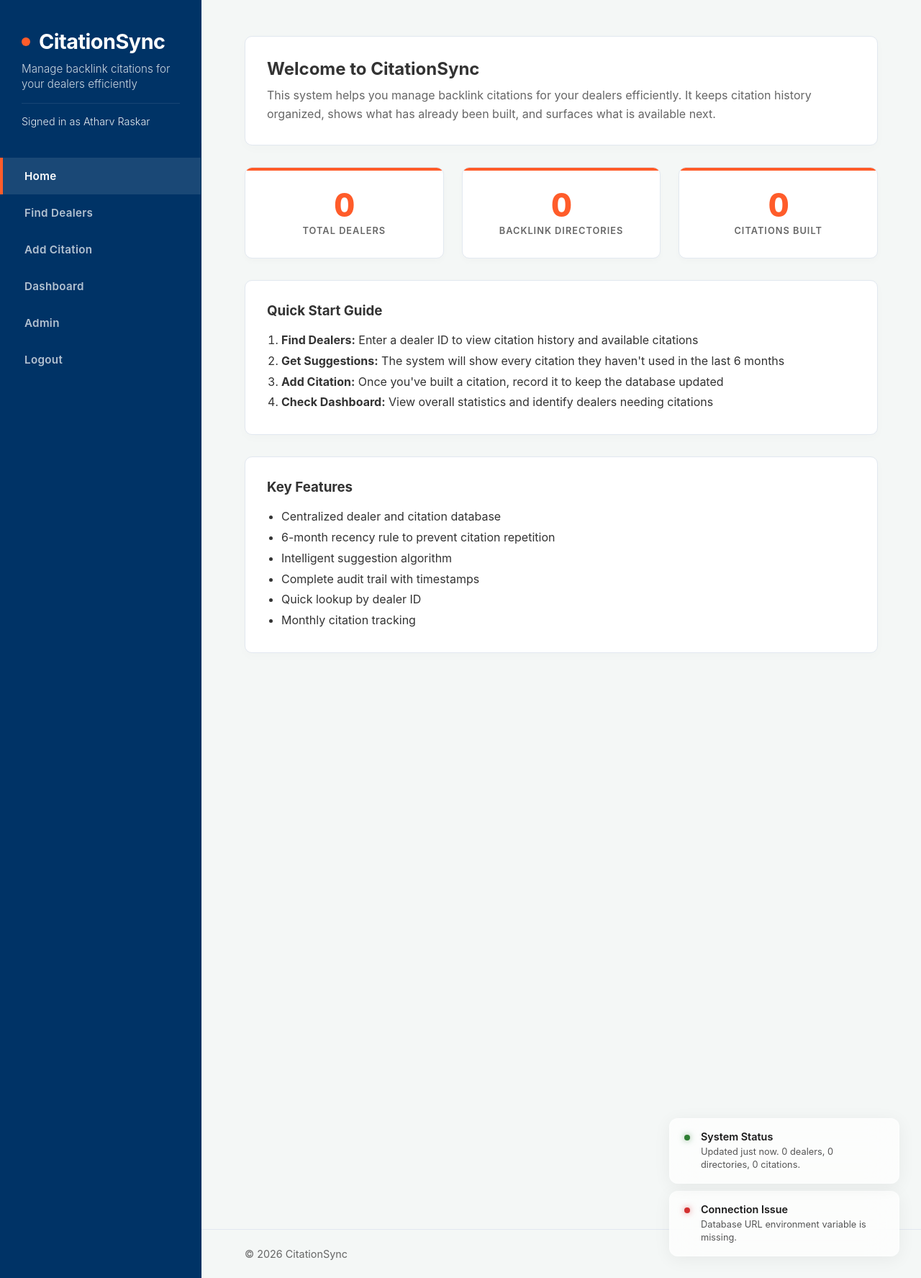
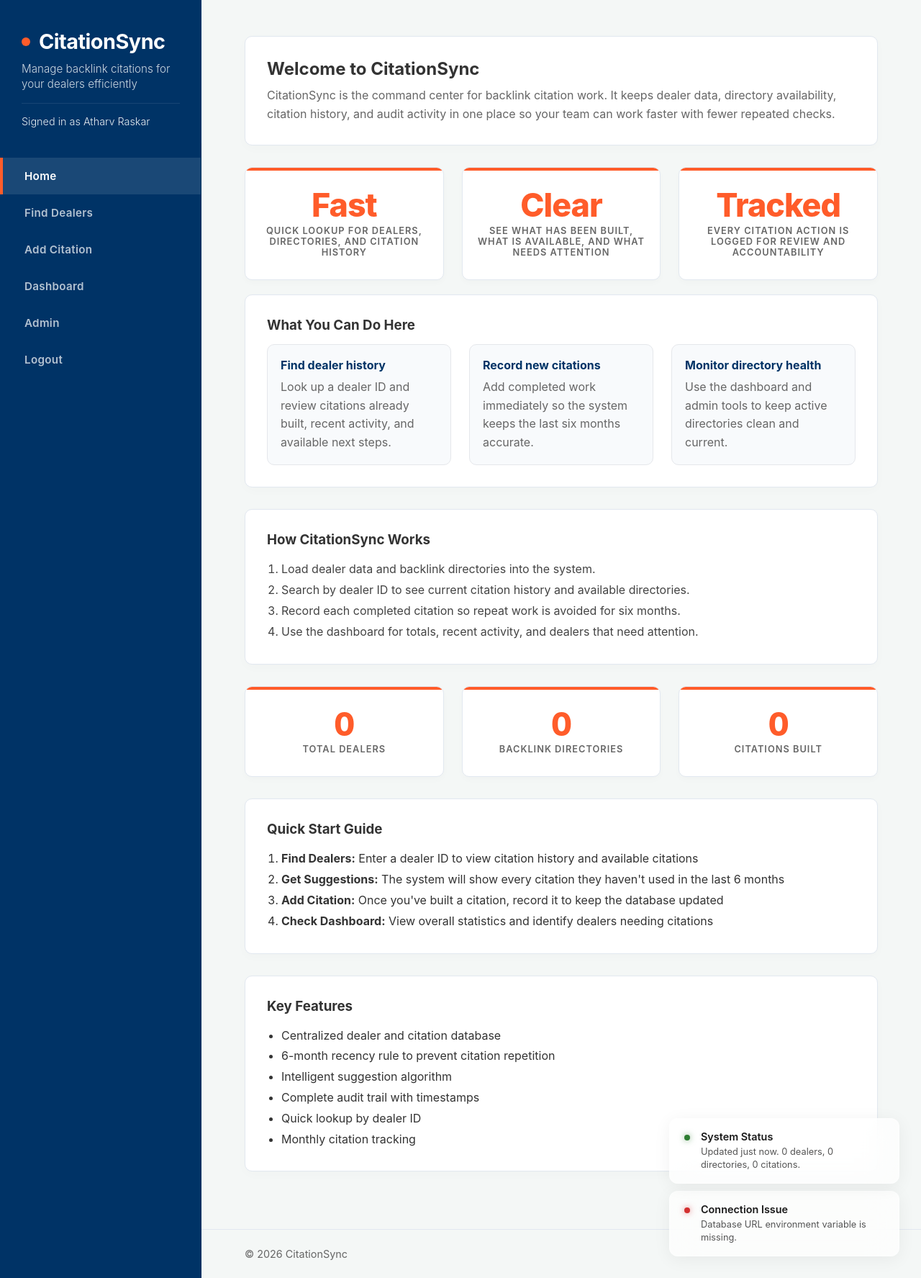
Before and after one commit to atharv-1511/Citationsync, a Flask app: page / in a window 1280 px wide. Shown: the whole page at 72% size. Run offline with Flask 3, Linux system fonts and the light colour scheme; the visitor is signed in with stand-in values (Sample User, id 1); data that the repository does not hold is empty.

Commit message:
Improve errors, home page, and admin handling

```diff
--- a/app.py
+++ b/app.py
@@ -562,6 +562,23 @@
             ActivityLog.__table__.create(bind=db.engine, checkfirst=True)
         except Exception as exc:
             app.logger.warning('Activity log table initialization skipped: %s', exc)
+
+        # Create a few inexpensive indexes for the hottest dashboard and citation queries.
+        # These are safe to run repeatedly because IF NOT EXISTS prevents duplicates.
+        index_statements = [
+            'CREATE INDEX IF NOT EXISTS ix_backlink_directories_active_url ON backlink_directories (active, url)',
+            'CREATE INDEX IF NOT EXISTS ix_backlink_directories_created_at ON backlink_directories (created_at)',
+            'CREATE INDEX IF NOT EXISTS ix_citations_dealer_created_at ON citations (dealer_id, created_at)',
+            'CREATE INDEX IF NOT EXISTS ix_citations_directory_id ON citations (directory_id)',
+            'CREATE INDEX IF NOT EXISTS ix_activity_logs_created_at ON activity_logs (created_at)',
+        ]
+        try:
+            for statement in index_statements:
+                db.session.execute(text(statement))
+            db.session.commit()
+        except Exception as exc:
+            db.session.rollback()
+            app.logger.warning('Index initialization skipped: %s', exc)
 
     @app.before_request
     def load_current_user():
@@ -1288,7 +1305,8 @@
 
         if request.path.startswith('/api/'):
             payload = {
-                'error': 'Internal server error',
+                'error': 'Something went wrong',
+                'message': 'The request could not be completed. Please try again in a moment.',
                 'path': request.path,
                 'method': request.method,
                 'type': error.__class__.__name__,
@@ -1297,7 +1315,12 @@
                 payload['detail'] = str(error)
             return jsonify(payload), 500
 
-        return jsonify({'error': 'Internal server error'}), 500
+        return render_template(
+            'error.html',
+            title='Something went wrong',
+            message='We hit a snag while loading this page. Please go back and try again.',
+            details=str(error) if (os.getenv('VERCEL') or os.getenv('FLASK_ENV', 'production') != 'production') else None,
+        ), 500
 
 # Expose a top-level WSGI `app` for hosting platforms (Vercel, Gunicorn, etc.).
 # This makes `from app import app` work and satisfies Vercel's requirement.
--- a/templates/admin.html
+++ b/templates/admin.html
@@ -94,7 +94,7 @@
                 </tr>
             </thead>
             <tbody>
-                {% for directory in directories if not (directory.url and directory.url|lower.endswith('.example')) %}
+                {% for directory in directories %}
                 <tr>
                     <td>{{ directory.name }}</td>
                     <td><a href="{{ directory.url }}" target="_blank" rel="noopener noreferrer">{{ directory.url }}</a></td>
--- a/templates/dashboard.html
+++ b/templates/dashboard.html
@@ -106,7 +106,7 @@
 }
 </style>
 
-<div id="notifications-container" style="position: fixed; bottom: 30px; right: 30px; z-index: 9999; display: flex; flex-direction: column-reverse; gap: 10px; width: 320px;">
+<div id="notifications-container" style="position: fixed; top: 20px; right: 20px; z-index: 9999; display: flex; flex-direction: column; gap: 10px; width: 320px;">
     <div id="db-banner" class="mac-notification" style="display:none;"></div>
 </div>
 
--- a/templates/index.html
+++ b/templates/index.html
@@ -6,10 +6,53 @@
 <div class="card">
     <h2>Welcome to CitationSync</h2>
     <p style="margin-top: 10px; color: #666; line-height: 1.6;">
-        This system helps you manage backlink citations for your dealers efficiently.
-        It keeps citation history organized, shows what has already been built, and
-        surfaces what is available next.
+        CitationSync is the command center for backlink citation work. It keeps dealer data,
+        directory availability, citation history, and audit activity in one place so your team
+        can work faster with fewer repeated checks.
     </p>
+</div>
+
+<div class="grid">
+    <div class="stat-box">
+        <h3>Fast</h3>
+        <p>Quick lookup for dealers, directories, and citation history</p>
+    </div>
+    <div class="stat-box">
+        <h3>Clear</h3>
+        <p>See what has been built, what is available, and what needs attention</p>
+    </div>
+    <div class="stat-box">
+        <h3>Tracked</h3>
+        <p>Every citation action is logged for review and accountability</p>
+    </div>
+</div>
+
+<div class="card" style="margin-top: 20px;">
+    <h3>What You Can Do Here</h3>
+    <div class="grid" style="margin-top: 15px; grid-template-columns: repeat(auto-fit, minmax(220px, 1fr));">
+        <div style="padding: 18px; background: #f8fafc; border: 1px solid #e5e7eb; border-radius: 10px;">
+            <strong style="display:block; margin-bottom: 8px; color: var(--primary-color);">Find dealer history</strong>
+            <span style="color:#666; line-height:1.6;">Look up a dealer ID and review citations already built, recent activity, and available next steps.</span>
+        </div>
+        <div style="padding: 18px; background: #f8fafc; border: 1px solid #e5e7eb; border-radius: 10px;">
+            <strong style="display:block; margin-bottom: 8px; color: var(--primary-color);">Record new citations</strong>
+            <span style="color:#666; line-height:1.6;">Add completed work immediately so the system keeps the last six months accurate.</span>
+        </div>
+        <div style="padding: 18px; background: #f8fafc; border: 1px solid #e5e7eb; border-radius: 10px;">
+            <strong style="display:block; margin-bottom: 8px; color: var(--primary-color);">Monitor directory health</strong>
+            <span style="color:#666; line-height:1.6;">Use the dashboard and admin tools to keep active directories clean and current.</span>
+        </div>
+    </div>
+</div>
+
+<div class="card" style="margin-top: 20px;">
+    <h3>How CitationSync Works</h3>
+    <ol style="margin-top: 15px; margin-left: 20px; line-height: 1.8; color: #444;">
+        <li>Load dealer data and backlink directories into the system.</li>
+        <li>Search by dealer ID to see current citation history and available directories.</li>
+        <li>Record each completed citation so repeat work is avoided for six months.</li>
+        <li>Use the dashboard for totals, recent activity, and dealers that need attention.</li>
+    </ol>
 </div>
 
 <style>
@@ -110,7 +153,9 @@
     // Load stats on page load
     document.addEventListener('DOMContentLoaded', function() {
         const statsBannerText = document.getElementById('stats-banner-text');
+        const runWhenIdle = window.requestIdleCallback || function(cb) { return window.setTimeout(cb, 350); };
 
+        runWhenIdle(function() {
         fetch('/api/db-status')
             .then(response => response.json())
             .then(status => {
@@ -123,7 +168,9 @@
                 }
             })
             .catch(error => console.error('Error loading db status:', error));
+        });
 
+        runWhenIdle(function() {
         fetch('/api/citations/stats', { credentials: 'same-origin' })
             .then(response => {
                 if (!response.ok) {
@@ -143,6 +190,7 @@
                 document.getElementById('stats-banner').style.display = 'flex';
                 statsBannerText.textContent = 'Could not load live totals. Showing the last rendered values on the page.';
             });
+            });
     });
 </script>
 {% endblock %}
```
Also changed, not shown: templates/error.html (added, +21 -0 lines).
